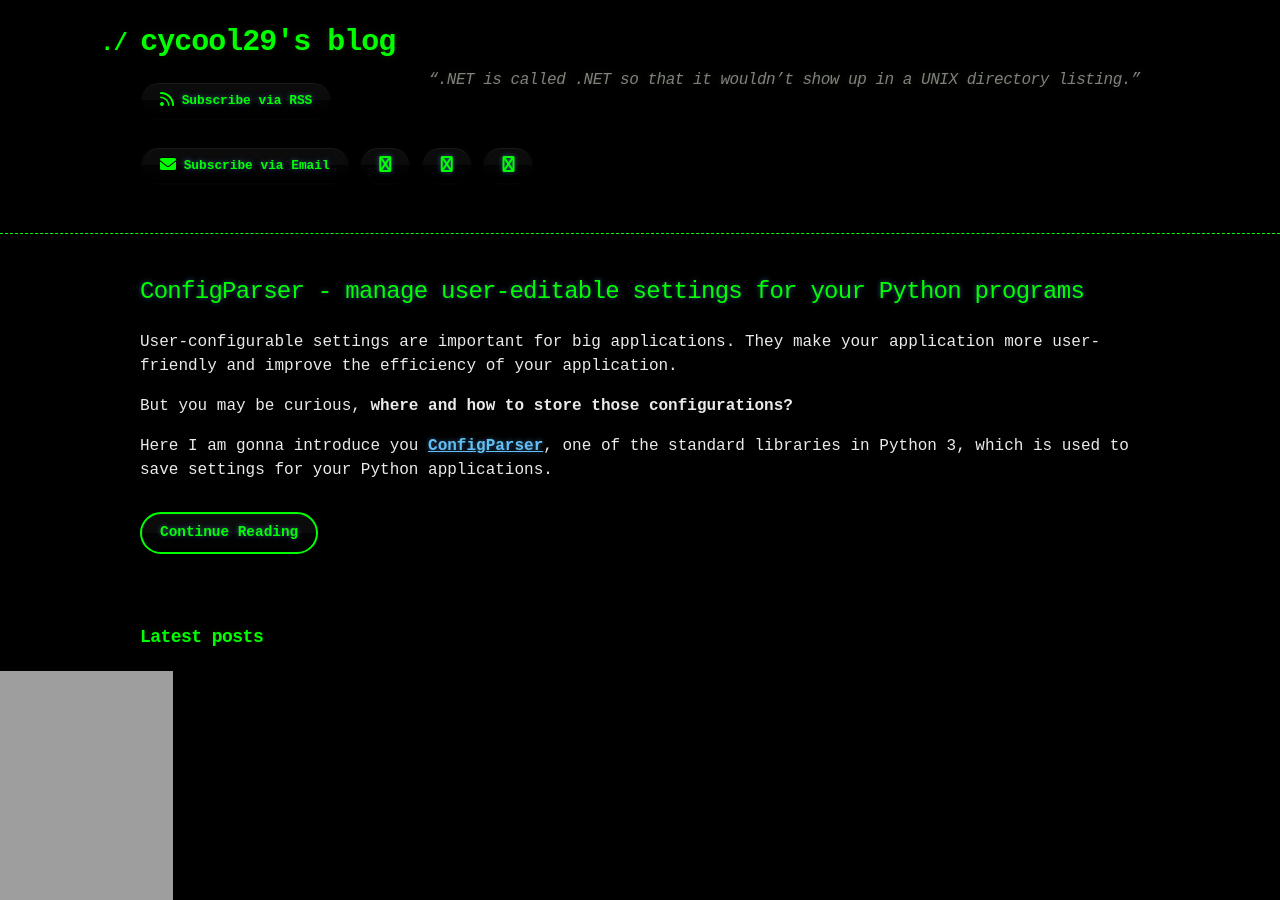
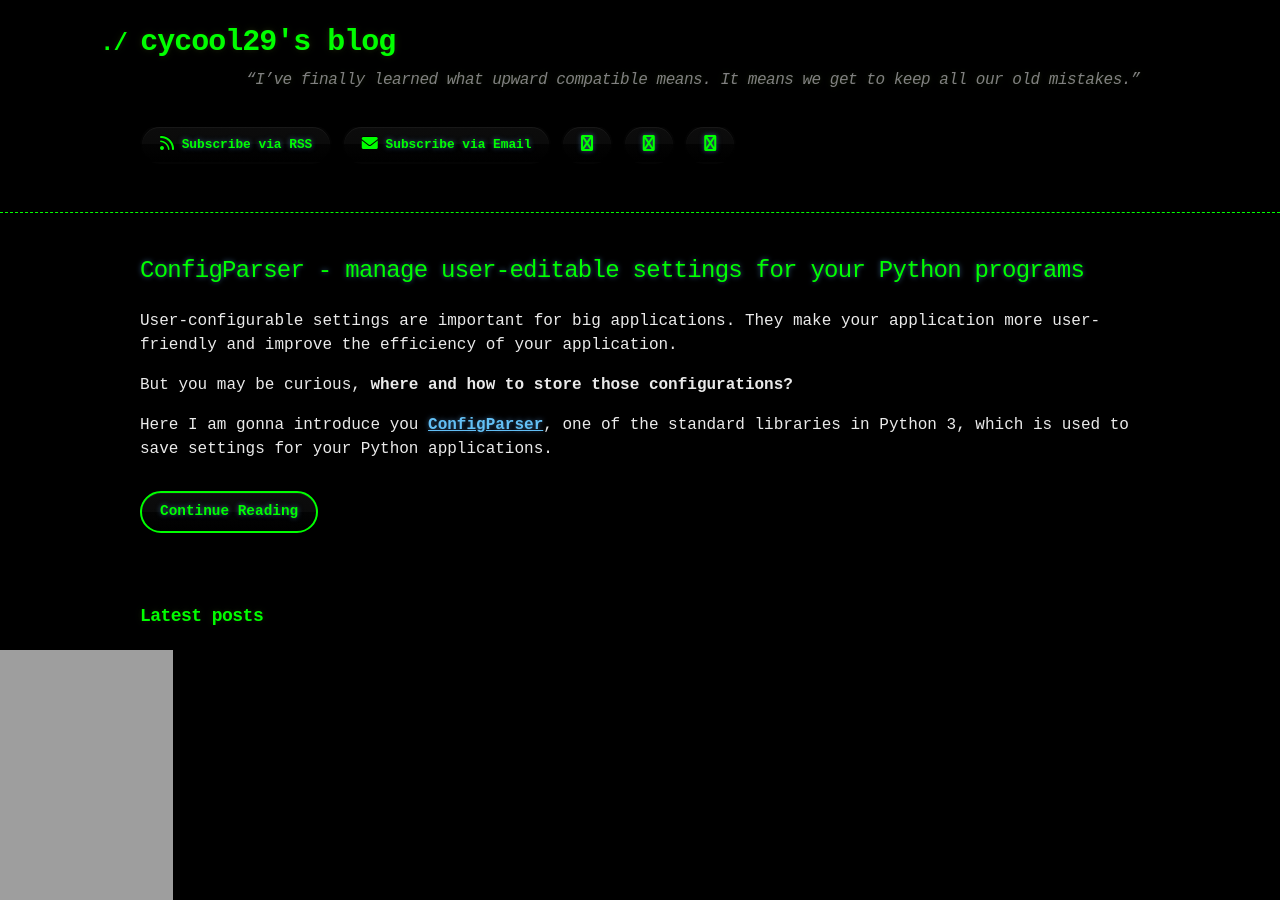
Before and after one commit to cycool29/cycool29.github.io, a Jekyll site: the page built from index.md, in a window 1280 px wide and 900 px high. Built offline with Jekyll 4.4.1, drawn with Linux system fonts in a browser that asks for light colours; a style sheet for code colours, icons or effects is not loaded.

Commit message:
Update quotes

```diff
--- a/_config.yml
+++ b/_config.yml
@@ -1,5 +1,5 @@
 title: cycool29's blog
-description: "“.NET is called .NET so that it wouldn’t show up in a UNIX directory listing.” "
+description: "“I’ve finally learned what upward compatible means. It means we get to keep all our old mistakes.” "
 bio: A high school student. Intermediate in Python, Git, Bash. Learning JavaScript. He/Him. "
 author: cycool29
 url: https://cycool29.github.io
```
